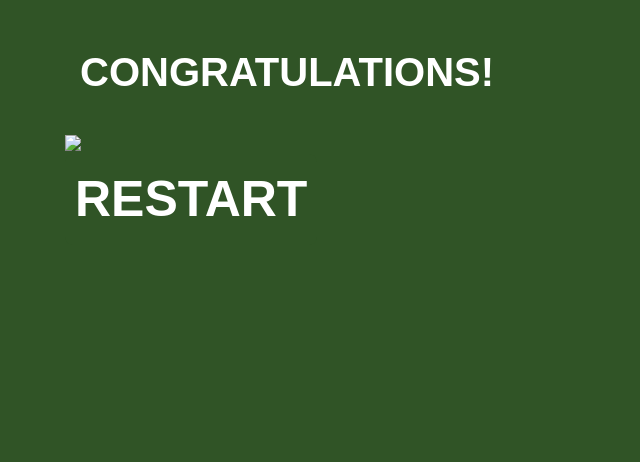
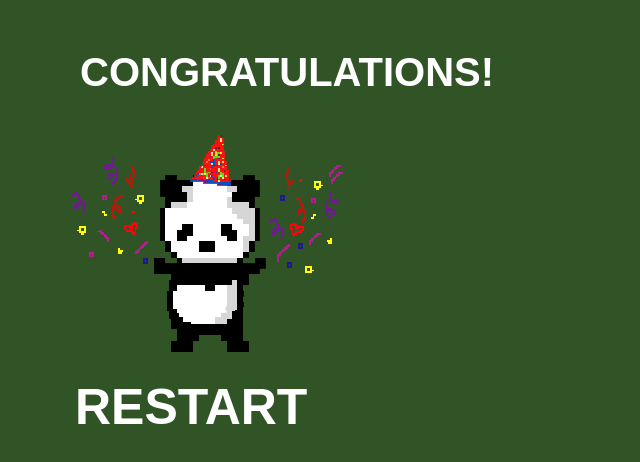
Before and after one commit to IsaacPD/Nonogram, an Electron app: page src/result.html in a window 640 px wide. Drawn offline with nearby package versions, Linux system fonts and the light colour scheme; a web font is replaced by a local one.

Commit message:
fix image

```diff
--- a/src/result.html
+++ b/src/result.html
@@ -17,7 +17,7 @@
             <div class = "container content">
                 <label class = "dim-label">CONGRATULATIONS!</label>
             </div>
-            <div><img src="./img/panda.png" /></div>
+            <div><img src="../img/panda.png" /></div>
             <div>
                 <a href = "./index.html" class = "btn">RESTART</a>
             </div>
```
